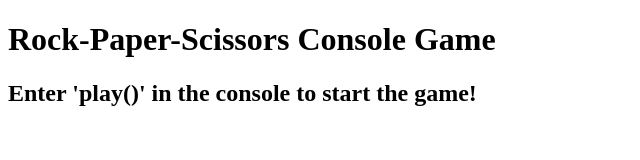
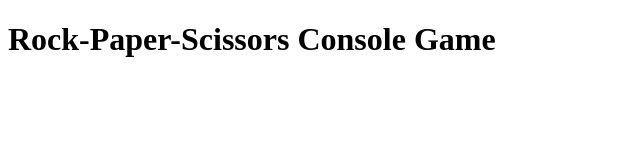
Before and after one commit to Ralica1/VanillaRockPaperScissors, a plain HTML site: page index.html in a window 1280 px wide. Shown: the whole page, without its empty margins (0-640 px from the left). Drawn offline with Linux system fonts and the light colour scheme.

```diff
--- a/index.html
+++ b/index.html
@@ -9,7 +9,6 @@
 </head>
 <body>
     <h1>Rock-Paper-Scissors Console Game</h1>
-    <h2>Enter 'play()' in the console to start the game!</h2>
     <script src="./script.js"></script>
 </body>
 </html>
```
